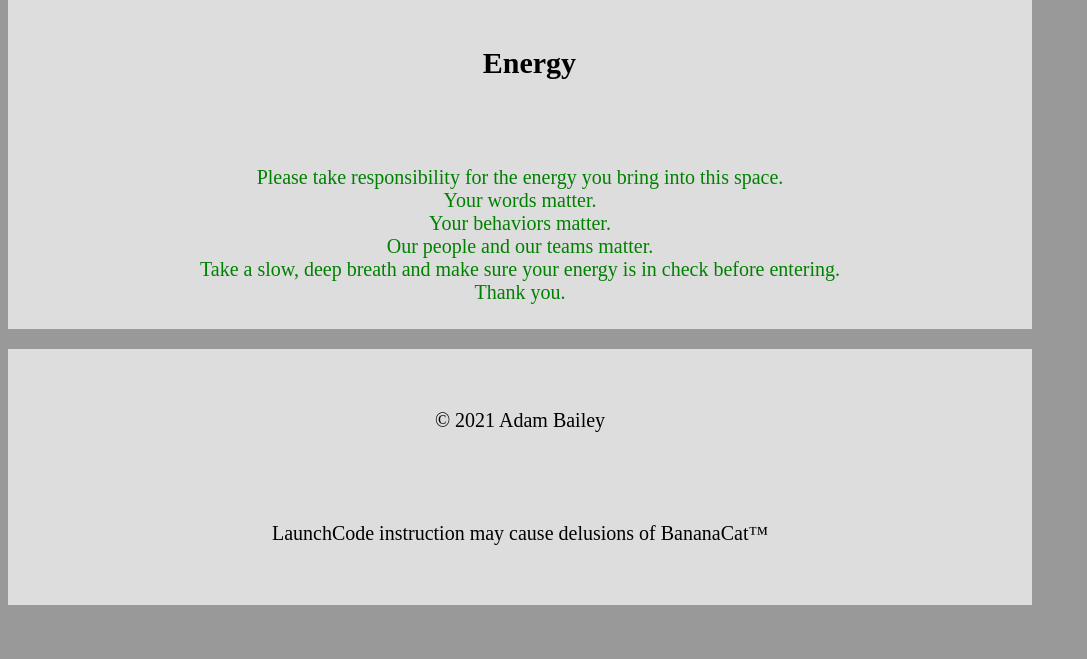
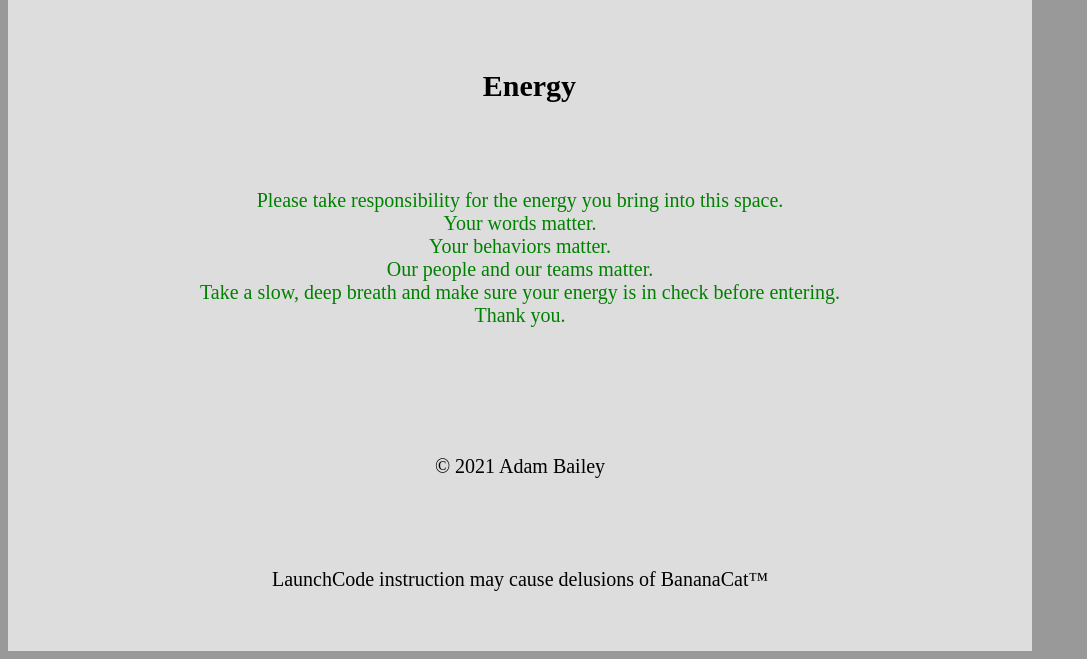
Before and after one commit to CodeCamp-Oct-2021/assignment-4-html-me-something-abailey76, a website: page index.html in a window 1280 px wide. Shown: the part 5561-6220 px from the top of the page, without its empty margins (0-1087 px from the left). Before the commit the page ends 6174 px from the top, so only its background shows below. Drawn offline with Linux system fonts and the light colour scheme.

Commit message:
css is killing me

```diff
--- a/index.html
+++ b/index.html
@@ -108,10 +108,10 @@
             </div>
             </figure>
          </section>
-         <section>
+         <br />
             <a name="energy"></a>
             <h2>Energy</h2>
-            <p class="funParagraph">
+            <p id="testP" class="funParagraph">
                <br />Please take responsibility for the energy you bring into this space.
                <br />Your words matter.
                <br />Your behaviors matter.
@@ -119,7 +119,7 @@
                <br />Take a slow, deep breath and make sure your energy is in check before entering.
                <br />Thank you.
             </p>
-         </section>
+         <br />
          </aside>
       </article>
    </main>
```
